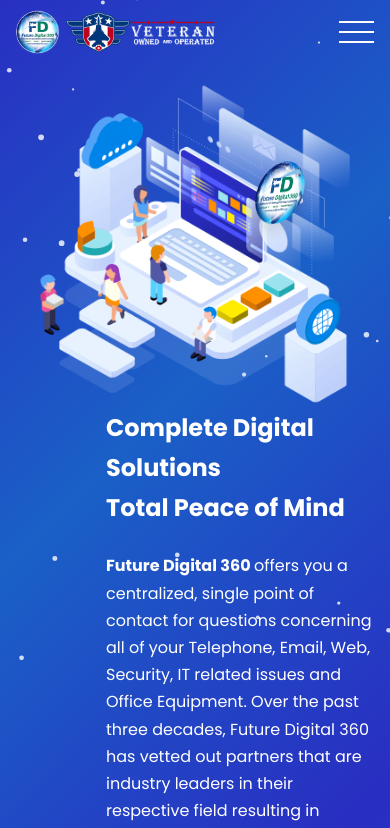
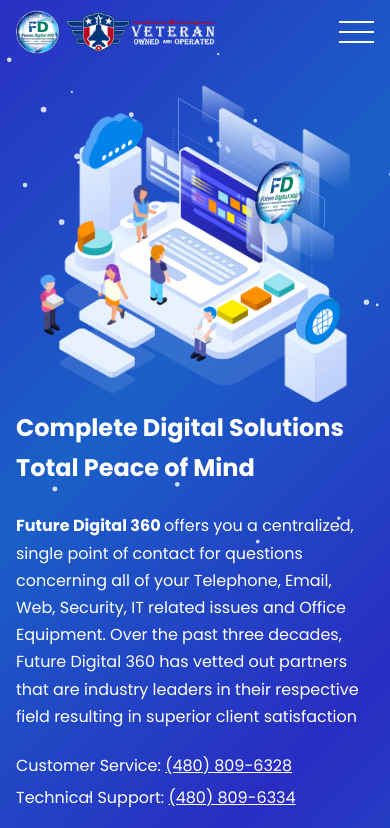
Before and after one commit to adminfd360/futuredigital360, a Next.js app: page / in a window 390 px wide. Shown: the top 828 px of the page. Built offline with nearby package versions, Linux system fonts and the light colour scheme.

Commit message:
fix mobile padding

```diff
--- a/src/views/Home/Banner.tsx
+++ b/src/views/Home/Banner.tsx
@@ -29,7 +29,7 @@
       <Section className="relative z-10 !pt-20 lg:!pt-48">
         <AnimateDiv>
           <div className="grid grid-cols-1 lg:grid-cols-2 lg:px-[120px] xl:px-0">
-            <div className="flex flex-col gap-6 lg:gap-8 2xl:gap-10 text-white order-2 lg:order-1 max-[1368px]:pl-[90px]">
+            <div className="flex flex-col gap-6 lg:gap-8 2xl:gap-10 text-white order-2 lg:order-1 max-[1368px]:pl-[90px] max-sm:pl-0">
               <Text
                 as={"h1"}
                 className="font-bold text-2xl lg:text-4xl 2xl:text-5xl leading-[40px] lg:leading-[50px] 2xl:leading-[70px]"
```
